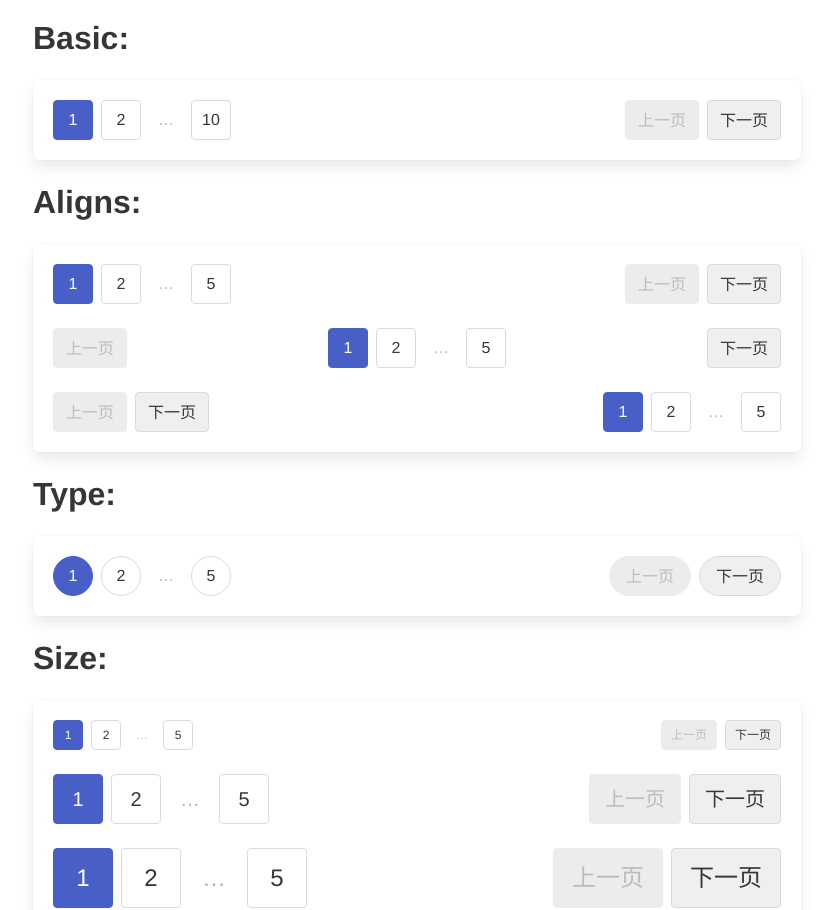
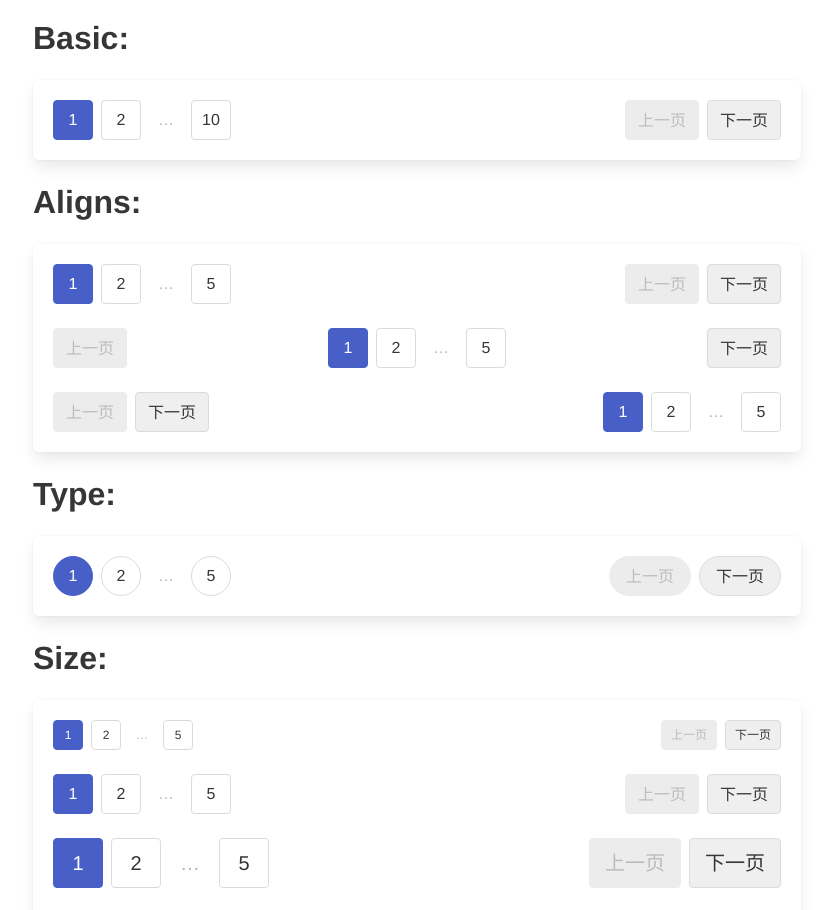
Before and after one commit to vue-bulma/bulma-ui, a Vue app: page /components/pagination in a window 1280 px wide. Shown: the top 910 px of the page, without its empty margins (223-1056 px from the left). Built offline with nearby package versions, Linux system fonts and the light colour scheme.

Commit message:
Improve components-pagination

```diff
--- a/examples/components/components/Pagination.vue
+++ b/examples/components/components/Pagination.vue
@@ -32,6 +32,7 @@
     >Size:</vb-title>
     <vb-box>
       <vb-pagination :pageCount=5 @topage=topage size="small"></vb-pagination>
+      <vb-pagination :pageCount=5 @topage=topage ></vb-pagination>
       <vb-pagination :pageCount=5 @topage=topage size="medium"></vb-pagination>
       <vb-pagination :pageCount=5 @topage=topage size="large"></vb-pagination>
     </vb-box>
```
